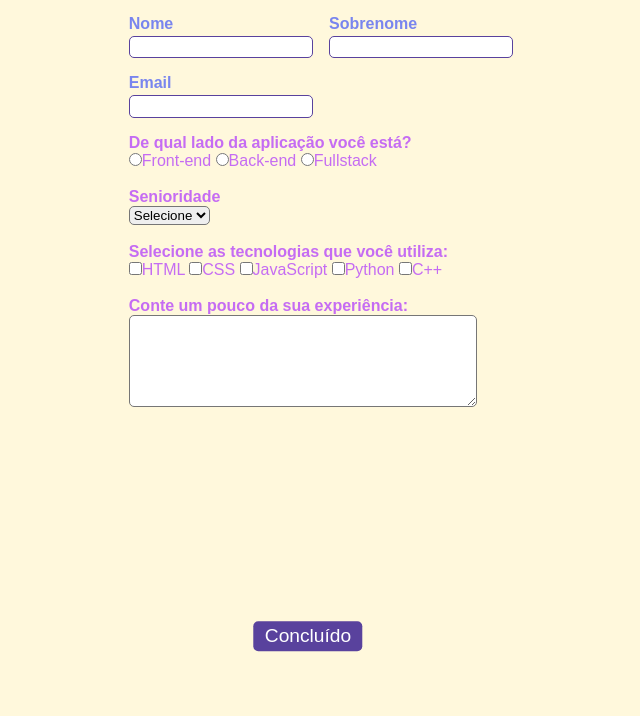
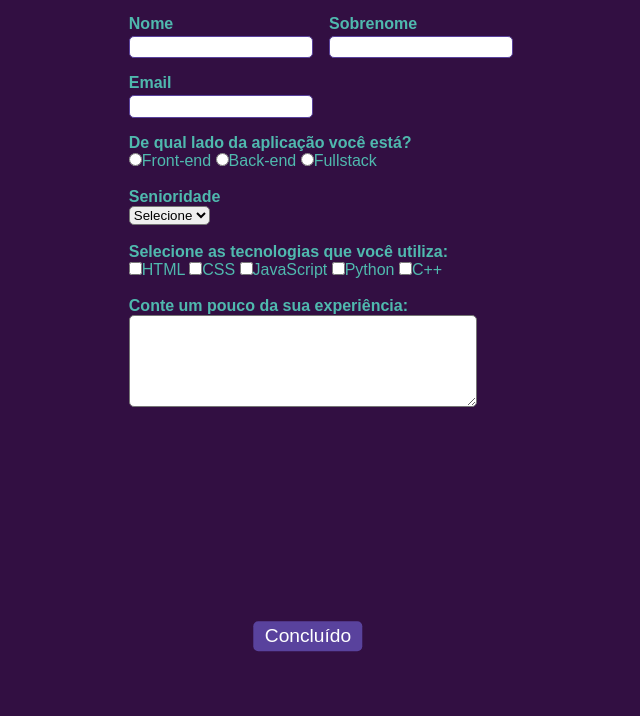
Before and after one commit to esteroliver/Formulario-em-HTML-e-CSS, a plain HTML site: page Codigo/codigo.html in a window 1280 px wide. Shown: the part 84-800 px from the top of the page, without its empty margins (332-972 px from the left). Drawn offline with Linux system fonts and the light colour scheme.

Commit message:
finalizado2

```diff
--- a/Codigo/codigo2.css
+++ b/Codigo/codigo2.css
@@ -4,13 +4,13 @@
 }
 #titulo{
     font-family: sans-serif;
-    color: rgb(139, 78, 197);
+    color: rgb(65, 173, 164);
     margin-left: 7%;
 }
 
 #subtitulo{
     font-family: sans-serif;
-    color: rgb(139, 78, 197);
+    color: rgb(65, 173, 164);
     margin-left: 10%;
 }
 
@@ -19,10 +19,10 @@ fieldset{
 }
 
 body{
-    background-color: cornsilk;
+    background-color: rgb(50, 15, 66);
     font-family: sans-serif;
     font-size: 1em;
-    color: rgba(187, 83, 247, 0.849);
+    color: rgba(85, 216, 194, 0.849);
     margin-left: 36%;
     margin-top: 2%;
     justify-content: center;
@@ -38,7 +38,7 @@ input,select,textarea,button{
 
 .campo label{
     margin-bottom: 0.2em;
-    color: rgb(121, 133, 238);
+    color: rgba(85, 216, 194, 0.849);
     display: block;
 }
 
```
